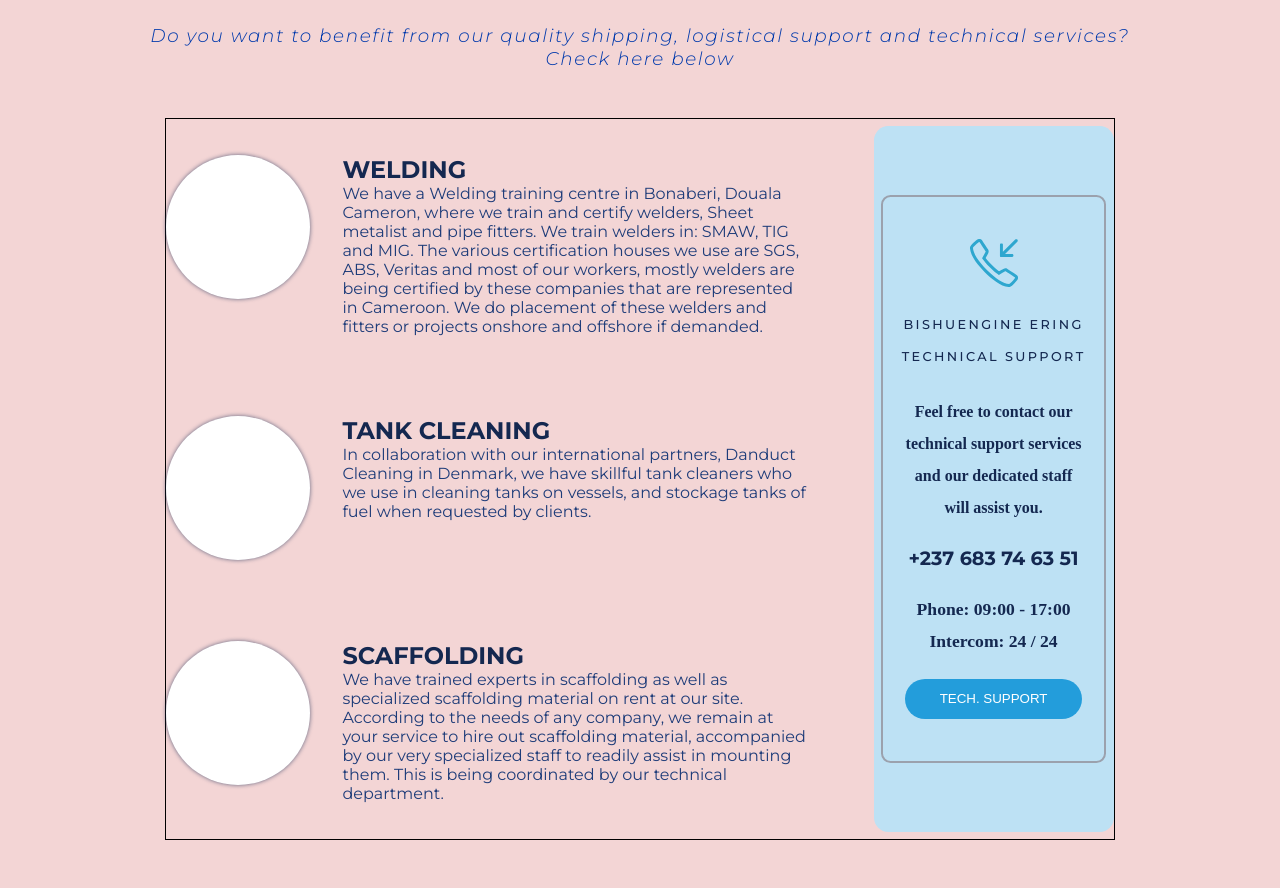
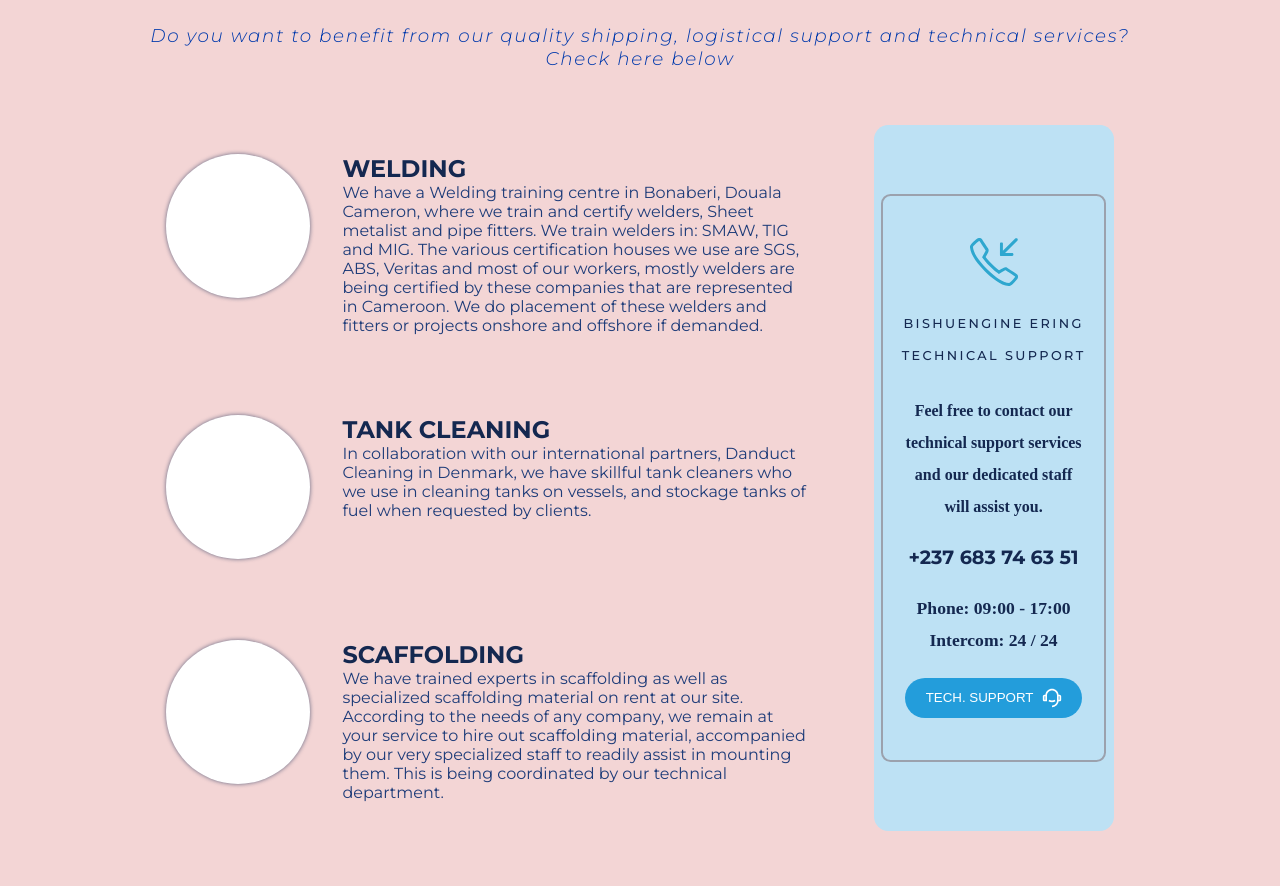
Before and after one commit to Crafty23Jay/Express-Royal-Service-Limited, a React (Vite) app: page /services in a window 1280 px wide. Shown: the part 969-1857 px from the top of the page. Built offline with nearby package versions, Linux system fonts and the light colour scheme.

Commit message:
section fin. touch

```diff
--- a/src/Components/Navbar.css
+++ b/src/Components/Navbar.css
@@ -69,6 +69,7 @@
     padding: 3rem;
     z-index: 10;
     position: absolute;
+    box-shadow: 0px 0px 5px #14285098;
 }
 .toggle-icon-2{
     font-size: 2rem;
@@ -98,6 +99,7 @@
     padding-bottom: 0.5rem;
     width: 100%;
     text-decoration: none;
+    text-wrap: nowrap;
 }
 
 
--- a/src/Pages/Services.css
+++ b/src/Pages/Services.css
@@ -60,7 +60,6 @@
 .service-cont{
     width: 74vw;
     height: 45rem;
-    border: 1px solid black;
     margin: auto;
     margin-top: 3rem;
     display: flex;
@@ -170,12 +169,20 @@
     background-color: #239DDB;
     color: white;
     border: none;
+    display: flex;
+    align-items: center;
+    justify-content: center;
+    gap: 0.5rem;
 
 }
 .contact-btn:hover{
     background-color: #F3D5D5;
     color: #00256e;
     border: 1.5px solid #00256e;
+    transition: 0.4s ease;
+}
+.contact-icon{
+    font-size: 20px;
 }
 
 
@@ -258,7 +265,6 @@
     }
     .each-title{
         width: 100%;
-        border: 1px solid red;
         display: flex;
         flex-direction: column;
         justify-content: center;
@@ -303,7 +309,15 @@
 
 
 @media (max-width:418px) {
+    .hero{
+        height: 90vh;
+    }
    .hero-cont>h1{
     font-size: 2.2rem;
    }
+   .contact-card{
+        width: 85%;
+        height: 100%;
+        aspect-ratio: 1/1.8;
+    }
 }
--- a/src/Pages/Services.jsx
+++ b/src/Pages/Services.jsx
@@ -5,7 +5,7 @@ import AOS from 'aos';
 import 'aos/dist/aos.css'
 import { useEffect } from 'react';
 import { SlCallIn } from "react-icons/sl";
-// import heroBg from '../images/Hero.bg.jpg'
+import { RiCustomerService2Line } from "react-icons/ri";
 
 const Services = () => {
      useEffect(()=> {
@@ -78,7 +78,7 @@ const Services = () => {
                       <h6 class="contact-h6">Feel free to contact our technical support services and our dedicated staff will assist you.</h6>
                       <h1 class="contact-h1">+237 683 74 63 51</h1>
                       <h5 class="contact-h5">Phone: 09:00 - 17:00 Intercom: 24 / 24</h5>
-                      <button class="contact-btn"><p>TECH. SUPPORT </p></button>
+                      <button class="contact-btn">TECH. SUPPORT <RiCustomerService2Line class="contact-icon" /></button>
                     </div>
                 </div>
             </main>
```
